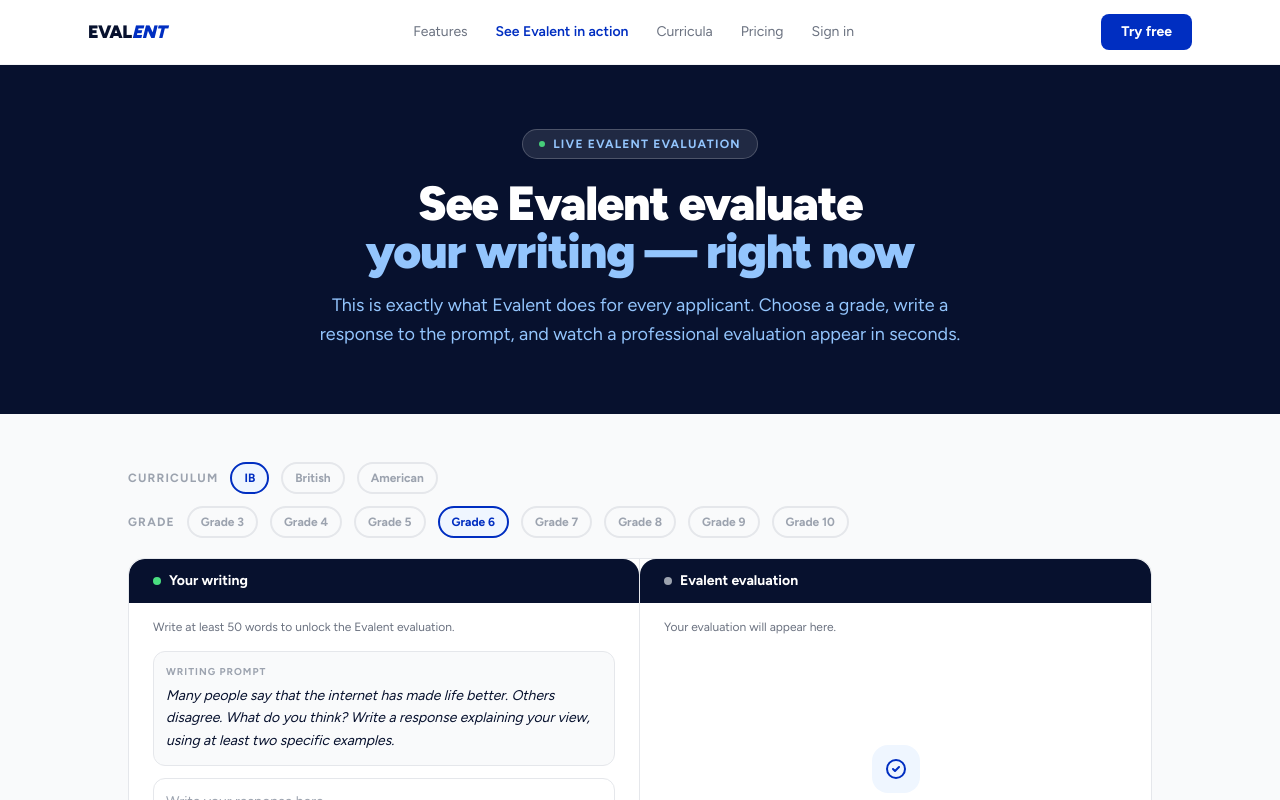
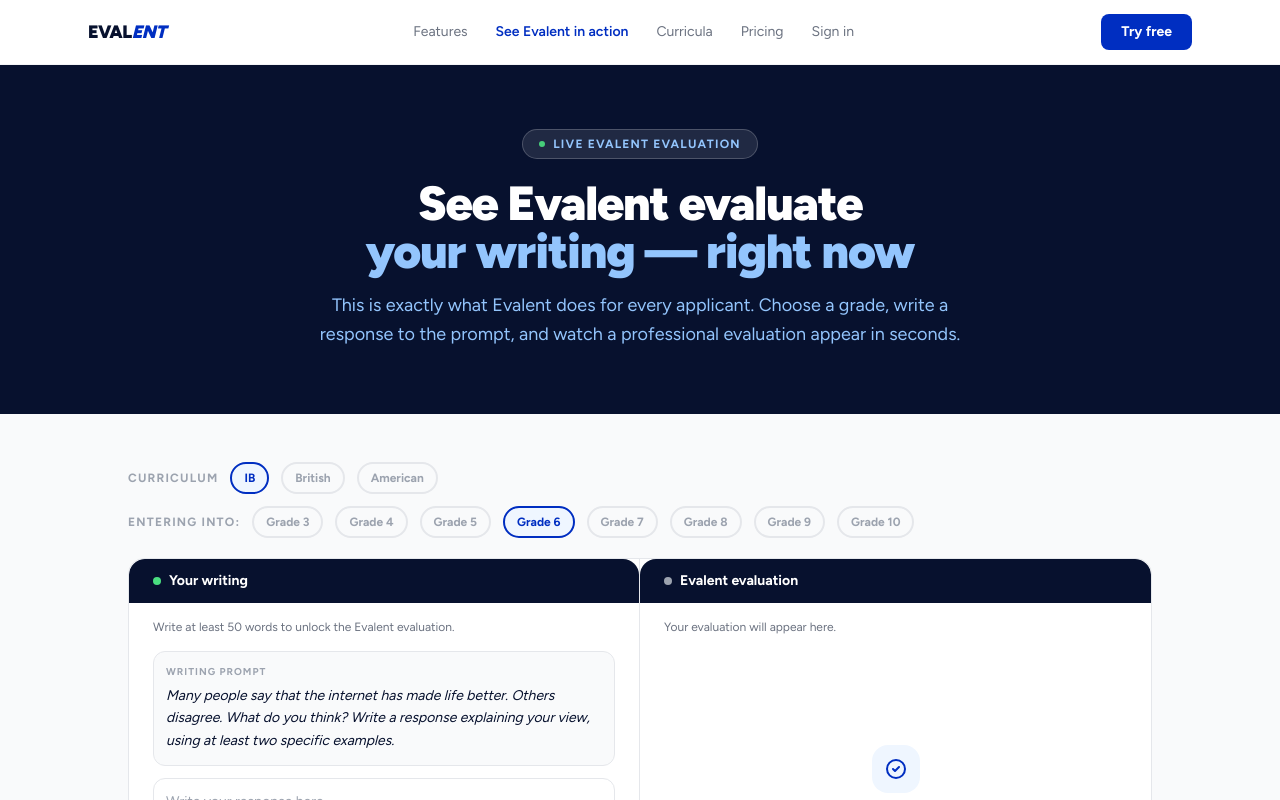
Before and after one commit to wigsbury-ui/evalent-marketing, a Next.js app: page /demo in a window 1280 px wide. Shown: the top 800 px of the page. Built offline with nearby package versions, Linux system fonts and the light colour scheme.

Commit message:
fix: GRADE label to ENTERING INTO

```diff
--- a/src/components/EvalDemo.tsx
+++ b/src/components/EvalDemo.tsx
@@ -139,7 +139,7 @@ export default function EvalDemo() {
         ))}
       </div>
       <div className="flex gap-3 flex-wrap mb-5 items-center">
-        <span className="text-xs font-bold text-gray-400 tracking-widest">GRADE</span>
+        <span className="text-xs font-bold text-gray-400 tracking-widest">ENTERING INTO:</span>
         {GRADES.map(g => (
           <button key={g} onClick={() => { setGrade(g); setState('idle') }}
             className={`px-3 py-1.5 rounded-full border-2 text-xs font-bold transition-all ${grade === g ? 'border-brand bg-blue-50 text-brand' : 'border-gray-200 text-gray-400 hover:border-brand'}`}>
```
